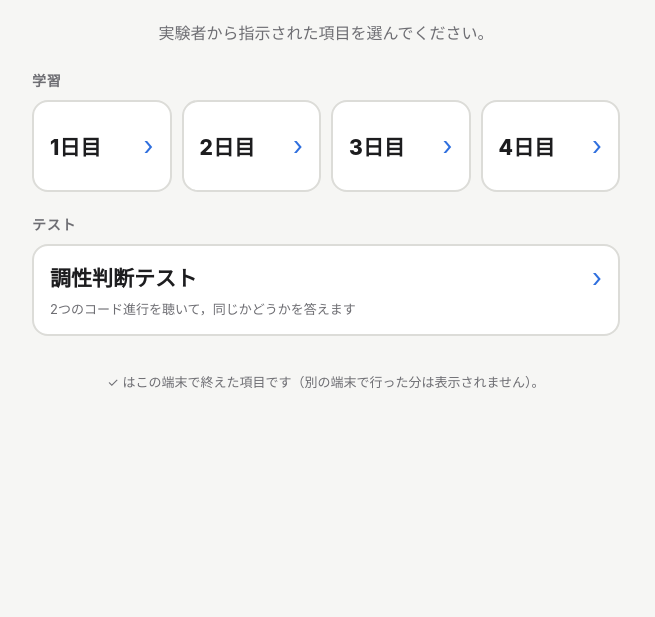
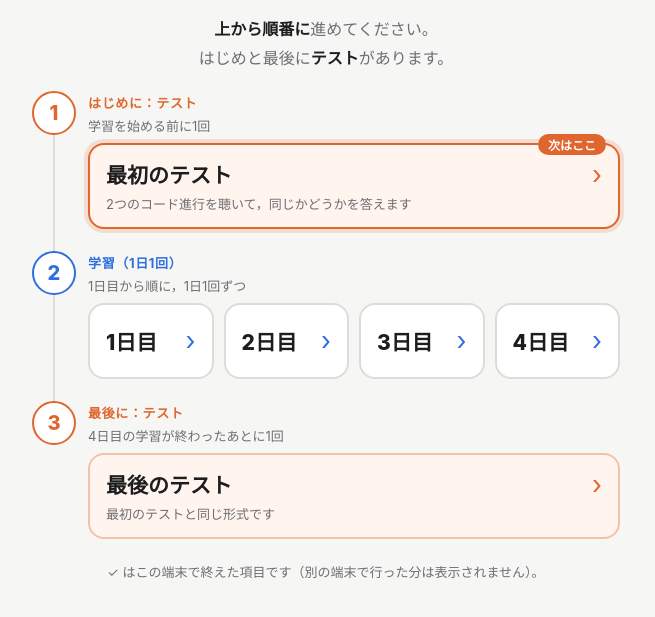
Before and after one commit to 8610715/tonality-test-vol.3, a plain HTML site: page a/index.html in a window 1280 px wide. Shown: the part 77-694 px from the top of the page, without its empty margins (314-969 px from the left). Drawn offline with Linux system fonts and the light colour scheme.

Commit message:
Add files via upload

```diff
--- a/a/index.html
+++ b/a/index.html
@@ -9,71 +9,141 @@
 <meta name="apple-mobile-web-app-title" content="和音の学習">
 <title>和音の学習・テスト</title>
 <style>
-  :root { --bg: #f6f6f4; --panel: #fff; --text: #1d1d1f; --muted: #6e6e73; --line: #dcdcd8; --accent: #2f6fde; --ok: #1e8a4c; }
+  :root { --bg: #f6f6f4; --panel: #fff; --text: #1d1d1f; --muted: #6e6e73; --line: #dcdcd8;
+    --accent: #2f6fde; --test: #e0662f; --test-bg: #fff4ee; --ok: #1e8a4c; }
   * { box-sizing: border-box; }
   body { margin: 0; background: var(--bg); color: var(--text); min-height: 100dvh;
     font-family: -apple-system, "Hiragino Sans", "Yu Gothic UI", "Meiryo", sans-serif; -webkit-text-size-adjust: 100%; }
-  main { max-width: 620px; margin: 0 auto; padding: calc(28px + env(safe-area-inset-top)) 16px calc(28px + env(safe-area-inset-bottom)); display: flex; flex-direction: column; gap: 22px; }
+  main { max-width: 620px; margin: 0 auto; padding: calc(28px + env(safe-area-inset-top)) 16px calc(28px + env(safe-area-inset-bottom)); display: flex; flex-direction: column; gap: 18px; }
   h1 { margin: 0; font-size: clamp(24px, 6.5vw, 32px); font-weight: 800; text-align: center; }
   .lead { margin: 0; text-align: center; font-size: 16px; line-height: 1.8; color: var(--muted); }
-  h2 { margin: 0 0 10px; font-size: 14px; font-weight: 700; color: var(--muted); letter-spacing: .05em; }
-  .list { display: grid; gap: 10px; }
-  .days { grid-template-columns: 1fr 1fr; }
-  a.item { display: flex; flex-direction: column; justify-content: center; gap: 6px; min-height: 92px; padding: 14px 16px; background: var(--panel);
-    border: 2px solid var(--line); border-radius: 16px; color: inherit; text-decoration: none; -webkit-tap-highlight-color: transparent; transition: transform .06s, border-color .06s; }
-  a.item:active { transform: scale(.98); border-color: var(--accent); }
-  @media (hover: hover) { a.item:hover { border-color: var(--accent); } }
+  .lead b { color: var(--text); }
+
+  /* 手順（上から順に進む） */
+  ol.flow { list-style: none; margin: 0; padding: 0; display: flex; flex-direction: column; }
+  .step { position: relative; display: grid; grid-template-columns: 44px 1fr; gap: 12px; padding-bottom: 22px; }
+  .step:last-child { padding-bottom: 0; }
+  .step::before { content: ""; position: absolute; left: 21px; top: 44px; bottom: 0; width: 2px; background: var(--line); }
+  .step:last-child::before { display: none; }
+  .num { width: 44px; height: 44px; border-radius: 50%; display: grid; place-items: center; font-size: 20px; font-weight: 800;
+    background: #fff; border: 2px solid var(--line); color: var(--muted); position: relative; z-index: 1; }
+  .step.test .num { border-color: var(--test); color: var(--test); }
+  .step.learn .num { border-color: var(--accent); color: var(--accent); }
+  .step.is-done .num { background: var(--ok); border-color: var(--ok); color: #fff; font-size: 0; }
+  .step.is-done .num::after { content: "✓"; font-size: 22px; }
+  .body { min-width: 0; display: flex; flex-direction: column; gap: 8px; }
+  .label { font-size: 13px; font-weight: 700; letter-spacing: .05em; padding-top: 2px; }
+  .step.test .label { color: var(--test); } .step.learn .label { color: var(--accent); }
+  .when { font-size: 13px; color: var(--muted); margin-top: -4px; }
+
+  a.item { display: flex; flex-direction: column; justify-content: center; gap: 4px; min-height: 84px; padding: 14px 16px; background: var(--panel);
+    border: 2px solid var(--line); border-radius: 16px; color: inherit; text-decoration: none; -webkit-tap-highlight-color: transparent; transition: transform .06s, border-color .06s; position: relative; }
+  a.item:active { transform: scale(.98); }
+  .step.test a.item { border-color: #f3c3a9; background: var(--test-bg); }
+  @media (hover: hover) { a.item:hover { border-color: var(--accent); } .step.test a.item:hover { border-color: var(--test); } }
   .name { font-size: 21px; font-weight: 800; display: flex; align-items: center; justify-content: space-between; gap: 8px; }
   .name::after { content: "›"; color: var(--accent); font-size: 26px; font-weight: 400; }
+  .step.test .name::after { color: var(--test); }
   .sub { font-size: 13px; color: var(--muted); }
   .done { font-size: 13px; font-weight: 700; color: var(--ok); }
   .done:empty { display: none; }
-  a.item.is-done { border-color: #bfe3cc; background: #f6fcf8; }
-  .note { font-size: 13px; color: var(--muted); text-align: center; line-height: 1.7; }
+  a.item.is-done { border-color: #bfe3cc !important; background: #f6fcf8 !important; }
+  .days { display: grid; grid-template-columns: 1fr 1fr; gap: 10px; }
+  .days a.item { min-height: 76px; }
   @media (min-width: 560px) { .days { grid-template-columns: repeat(4, 1fr); } }
+
+  /* 次にやる項目 */
+  a.item.next { border-color: var(--accent) !important; box-shadow: 0 0 0 4px rgba(47,111,222,.15); }
+  .step.test a.item.next { border-color: var(--test) !important; box-shadow: 0 0 0 4px rgba(224,102,47,.18); }
+  a.item.next::before { content: "次はここ"; position: absolute; top: -11px; right: 12px; font-size: 12px; font-weight: 800; color: #fff;
+    background: var(--accent); border-radius: 999px; padding: 2px 10px; }
+  .step.test a.item.next::before { background: var(--test); }
+
+  .note { font-size: 13px; color: var(--muted); text-align: center; line-height: 1.7; margin: 4px 0 0; }
 </style>
 </head>
 <body>
 <main>
   <h1>和音の学習・テスト</h1>
-  <p class="lead">実験者から指示された項目を選んでください。</p>
+  <p class="lead"><b>上から順番に</b>進めてください。<br>はじめと最後に<b>テスト</b>があります。</p>
 
-  <section>
-    <h2>学習</h2>
-    <div class="list days">
+  <ol class="flow">
+    <li class="step test" id="stepPre">
+      <div class="num">1</div>
+      <div class="body">
+        <div class="label">はじめに：テスト</div>
+        <div class="when">学習を始める前に1回</div>
+        <a class="item" href="../index.html" id="preLink">
+          <span class="name">最初のテスト</span>
+          <span class="sub">2つのコード進行を聴いて，同じかどうかを答えます</span>
+          <span class="done"></span>
+        </a>
+      </div>
+    </li>
+
+    <li class="step learn" id="stepLearn">
+      <div class="num">2</div>
+      <div class="body">
+        <div class="label">学習（1日1回）</div>
+        <div class="when">1日目から順に，1日1回ずつ</div>
+        <div class="days">
           <a class="item" href="day1.html" data-day="1"><span class="name">1日目</span><span class="done"></span></a>
           <a class="item" href="day2.html" data-day="2"><span class="name">2日目</span><span class="done"></span></a>
           <a class="item" href="day3.html" data-day="3"><span class="name">3日目</span><span class="done"></span></a>
           <a class="item" href="day4.html" data-day="4"><span class="name">4日目</span><span class="done"></span></a>
         </div>
-  </section>
+      </div>
+    </li>
 
-  <section>
-    <h2>テスト</h2>
-    <div class="list">
-      <a class="item" href="../index.html" data-test="1"><span class="name">調性判断テスト</span><span class="sub">2つのコード進行を聴いて，同じかどうかを答えます</span><span class="done"></span></a>
+    <li class="step test" id="stepPost">
+      <div class="num">3</div>
+      <div class="body">
+        <div class="label">最後に：テスト</div>
+        <div class="when">4日目の学習が終わったあとに1回</div>
+        <a class="item" href="../index.html" id="postLink">
+          <span class="name">最後のテスト</span>
+          <span class="sub">最初のテストと同じ形式です</span>
+          <span class="done"></span>
+        </a>
       </div>
-  </section>
+    </li>
+  </ol>
 
   <p class="note">✓ はこの端末で終えた項目です（別の端末で行った分は表示されません）。</p>
 </main>
 <script>
-/* この端末で終えた項目に ✓ を付ける（学習・テストの各ページが端末内に残す控えを参照） */
+/* この端末で終えた項目に ✓ を付け，次にやる項目を目立たせる（学習・テストの各ページが端末内に残す控えを参照） */
 const GROUP = "match";
-const md = s => { try { const d = new Date(s); return `${d.getMonth() + 1}/${d.getDate()}`; } catch (e) { return ""; } };
+const md = s => { const d = new Date(s); return isNaN(d) ? "" : `${d.getMonth() + 1}/${d.getDate()}`; };
 const read = k => { try { return JSON.parse(localStorage.getItem(k) || "[]"); } catch (e) { return []; } };
-const mark = (el, list) => {
-  if (!list.length) return;
-  const last = list[list.length - 1];
+const mark = (el, when) => {
   el.classList.add("is-done");
-  el.querySelector(".done").textContent = `✓ 完了（${md(last)}${list.length > 1 ? `・${list.length}回` : ""}）`;
+  el.querySelector(".done").textContent = `✓ 完了（${md(when)}）`;
 };
-const learn = read("chord_learning_v3_archive");
-document.querySelectorAll("[data-day]").forEach(el =>
-  mark(el, learn.filter(e => (e.group || GROUP) === GROUP && String(e.day) === el.dataset.day).map(e => e.start)));
-const test = read("tonality_test_v3_archive");
-document.querySelectorAll("[data-test]").forEach(el =>
-  mark(el, test.map(p => (p.summary_obj && p.summary_obj.end_time) || (p.summary_obj && p.summary_obj.start_time)).filter(Boolean)));
+
+const learn = read("chord_learning_archive").filter(e => (e.group || GROUP) === GROUP);
+const dayDone = {};
+document.querySelectorAll("[data-day]").forEach(el => {
+  const list = learn.filter(e => String(e.day) === el.dataset.day).map(e => e.start).filter(Boolean).sort();
+  if (list.length) { dayDone[el.dataset.day] = list[list.length - 1]; mark(el, list[list.length - 1]); }
+});
+const tests = read("tonality_test_archive")
+  .map(p => p.summary_obj && (p.summary_obj.end_time || p.summary_obj.start_time)).filter(Boolean).sort();
+
+// 最初のテスト：1回目のテスト。最後のテスト：4日目の学習のあとに受けたテスト（なければ2回目以降のテスト）
+const pre = tests[0];
+const day4 = dayDone["4"];
+const post = tests.slice(1).find(t => !day4 || new Date(t) > new Date(day4)) || null;
+if (pre) { mark(document.getElementById("preLink"), pre); document.getElementById("stepPre").classList.add("is-done"); }
+if (post) { mark(document.getElementById("postLink"), post); document.getElementById("stepPost").classList.add("is-done"); }
+if (["1", "2", "3", "4"].every(d => dayDone[d])) document.getElementById("stepLearn").classList.add("is-done");
+
+// 次にやる項目
+const nextDay = ["1", "2", "3", "4"].find(d => !dayDone[d]);
+const next = !pre ? document.getElementById("preLink")
+  : nextDay ? document.querySelector(`[data-day="${nextDay}"]`)
+  : !post ? document.getElementById("postLink") : null;
+if (next) next.classList.add("next");
 </script>
 </body>
 </html>
```
Lines whose indentation alone changed are shown as unchanged.
